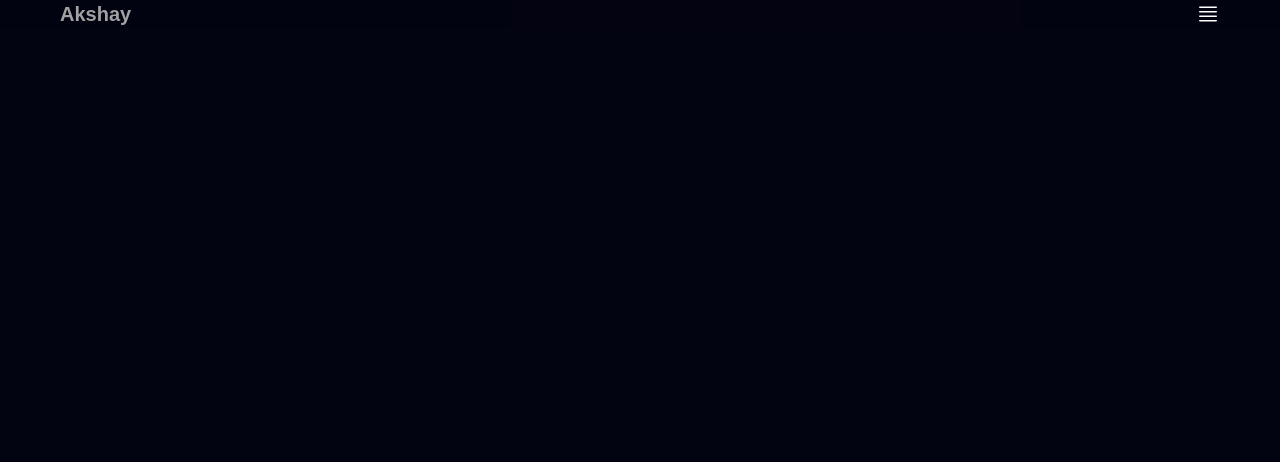
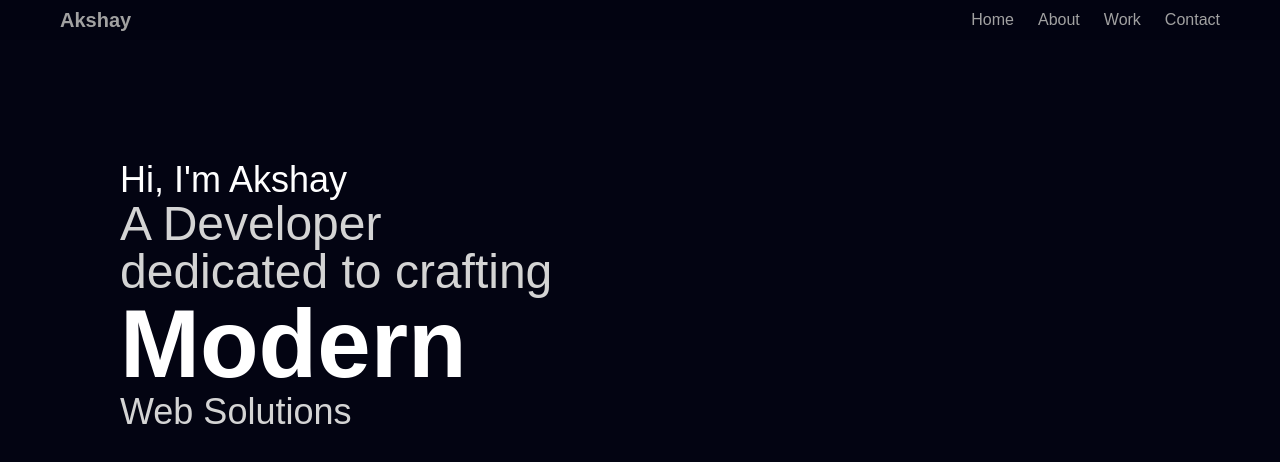
Before and after one commit to AkshayKappala/AkshayKappala.github.io, a React (Vite) app: page / in a window 1280 px wide. Shown: the top 462 px of the page. Built offline with nearby package versions, Linux system fonts and the light colour scheme; a web font is replaced by a local one.

Commit message:
feat: add Hero and FlipWords components, update Navbar for mobile support, and include new dependencies

```diff
--- a/package.json
+++ b/package.json
@@ -11,8 +11,10 @@
 	},
 	"dependencies": {
 		"@tailwindcss/vite": "^4.1.17",
+		"motion": "^12.23.24",
 		"react": "^19.2.0",
 		"react-dom": "^19.2.0",
+		"tailwind-merge": "^3.4.0",
 		"tailwindcss": "^4.1.17"
 	},
 	"devDependencies": {
--- a/src/App.jsx
+++ b/src/App.jsx
@@ -1,11 +1,12 @@
+import Hero from "./sections/Hero";
 import Navbar from "./sections/Navbar";
 
 const App = () => {
 	return (
 		<div className="container mx-auto max-w-7xl">
-			{/* navbar */}
 			<Navbar />
 			{/* hero */}
+			<Hero />
 			{/* about */}
 			{/* projects */}
 			{/* experience */}
--- /dev/null
+++ b/src/components/FlipWords.jsx
@@ -0,0 +1,87 @@
+"use client";
+import { AnimatePresence, motion } from "motion/react";
+import { useCallback, useEffect, useState } from "react";
+import { twMerge } from "tailwind-merge";
+
+export const FlipWords = ({ words, duration = 3000, className }) => {
+	const [currentWord, setCurrentWord] = useState(words[0]);
+	const [isAnimating, setIsAnimating] = useState(false);
+
+	const startAnimation = useCallback(() => {
+		const word = words[words.indexOf(currentWord) + 1] || words[0];
+		setCurrentWord(word);
+		setIsAnimating(true);
+	}, [currentWord, words]);
+
+	useEffect(() => {
+		if (!isAnimating)
+			setTimeout(() => {
+				startAnimation();
+			}, duration);
+	}, [isAnimating, duration, startAnimation]);
+
+	return (
+		<AnimatePresence
+			onExitComplete={() => {
+				setIsAnimating(false);
+			}}
+		>
+			<motion.div
+				initial={{
+					opacity: 0,
+					y: 10,
+				}}
+				animate={{
+					opacity: 1,
+					y: 0,
+				}}
+				transition={{
+					type: "spring",
+					stiffness: 100,
+					damping: 10,
+				}}
+				exit={{
+					opacity: 0,
+					y: -40,
+					x: 40,
+					filter: "blur(8px)",
+					scale: 2,
+					position: "absolute",
+				}}
+				className={twMerge("z-10 inline-block relative text-left", className)}
+				key={currentWord}
+			>
+				{currentWord.split(" ").map((word, wordIndex) => (
+					<motion.span
+						// biome-ignore lint/suspicious/noArrayIndexKey: false positive
+						key={word + wordIndex}
+						initial={{ opacity: 0, y: 10, filter: "blur(8px)" }}
+						animate={{ opacity: 1, y: 0, filter: "blur(0px)" }}
+						transition={{
+							delay: wordIndex * 0.3,
+							duration: 0.3,
+						}}
+						className="inline-block whitespace-nowrap"
+					>
+						{word.split("").map((letter, letterIndex) => (
+							<motion.span
+								// biome-ignore lint/suspicious/noArrayIndexKey: animation letters need stable index keys
+								key={word + letterIndex}
+								initial={{ opacity: 0, y: 10, filter: "blur(8px)" }}
+								animate={{ opacity: 1, y: 0, filter: "blur(0px)" }}
+								transition={{
+									delay: wordIndex * 0.3 + letterIndex * 0.05,
+									duration: 0.2,
+								}}
+								className="inline-block"
+							>
+								{letter}
+							</motion.span>
+						))}
+						<span className="inline-block">&nbsp;</span>
+					</motion.span>
+				))}
+			</motion.div>
+		</AnimatePresence>
+	);
+};
--- /dev/null
+++ b/src/components/HeroText.jsx
@@ -0,0 +1,103 @@
+import { motion } from "motion/react";
+import { FlipWords } from "./FlipWords";
+
+const HeroText = () => {
+	const words = ["Secure", "Modern", "Scalable"];
+	const variants = {
+		hidden: { opacity: 0, x: -50 },
+		visible: { opacity: 1, x: 0 },
+	};
+	return (
+		<div className="z-10 mt-20 text-center md:mt-40 md:text-left rounded-3xl bg-clip-text">
+			{/* Desktop View */}
+			<div className="flex-col hidden md:flex c-space">
+				<motion.h1
+					className="text-4xl font-medium"
+					variants={variants}
+					initial="hidden"
+					animate="visible"
+					transition={{ delay: 0.5 }}
+				>
+					Hi, I'm Akshay
+				</motion.h1>
+				<div className="flex flex-col items-start">
+					<motion.p
+						className="text-5xl font-medium text-neutral-300"
+						variants={variants}
+						initial="hidden"
+						animate="visible"
+						transition={{ delay: 0.6 }}
+					>
+						A Developer <br />
+						dedicated to crafting
+					</motion.p>
+					<motion.div
+						variants={variants}
+						initial="hidden"
+						animate="visible"
+						transition={{ delay: 0.7 }}
+					>
+						<FlipWords
+							words={words}
+							className="text-8xl font-black text-white"
+						/>
+					</motion.div>
+					<motion.p
+						className="text-4xl font-medium text-neutral-300"
+						variants={variants}
+						initial="hidden"
+						animate="visible"
+						transition={{ delay: 0.8 }}
+					>
+						Web Solutions
+					</motion.p>
+				</div>
+			</div>
+			{/* Mobile View */}
+			<div className="flex flex-col md:hidden space-y-6">
+				<motion.p
+					className="text-4xl font-medium"
+					variants={variants}
+					initial="hidden"
+					animate="visible"
+					transition={{ delay: 0.5 }}
+				>
+					Hi, I'm Akshay
+				</motion.p>
+				<div>
+					<motion.p
+						className="text-5xl font-black text-neutral-300"
+						variants={variants}
+						initial="hidden"
+						animate="visible"
+						transition={{ delay: 0.6 }}
+					>
+						Building
+					</motion.p>
+					<motion.div
+						variants={variants}
+						initial="hidden"
+						animate="visible"
+						transition={{ delay: 0.7 }}
+					>
+						<FlipWords
+							words={words}
+							className="text-7xl font-bold text-white"
+						/>
+					</motion.div>
+					<motion.p
+						className="text-4xl font-black text-neutral-300"
+						variants={variants}
+						initial="hidden"
+						animate="visible"
+						transition={{ delay: 0.8 }}
+					>
+						Web Applications
+					</motion.p>
+				</div>
+			</div>
+		</div>
+	);
+};
+
+export default HeroText;
--- /dev/null
+++ b/src/sections/Hero.jsx
@@ -0,0 +1,14 @@
+import HeroText from "../components/HeroText";
+
+const Hero = () => {
+	return (
+		<section
+			className="flex items-start justify-center md:items-start md:justify-start
+            min-h-screen overflow-hidden c-space"
+		>
+			<HeroText />
+		</section>
+	);
+};
+
+export default Hero;
--- a/src/sections/Navbar.jsx
+++ b/src/sections/Navbar.jsx
@@ -1,19 +1,76 @@
+import { motion } from "motion/react";
+import { useState } from "react";
+
+function Navigation() {
+	return (
+		<ul className="nav-ul">
+			<li className="nav-li">
+				<a className="nav-link" href="#home">
+					Home
+				</a>
+			</li>
+			<li className="nav-li">
+				<a className="nav-link" href="#about">
+					About
+				</a>
+			</li>
+			<li className="nav-li">
+				<a className="nav-link" href="#work">
+					Work
+				</a>
+			</li>
+			<li className="nav-li">
+				<a className="nav-link" href="#contact">
+					Contact
+				</a>
+			</li>
+		</ul>
+	);
+}
+
 const Navbar = () => {
+	const [isOpen, setIsOpen] = useState(false);
 	return (
 		<div className="fixed inset-x-0 z-20 w-full backdrop:blur-lg bg-primary/40">
 			<div className="mx-auto c-space max-w-7xl">
 				<div className="flex items-center justify-between py-2 sm:py-0">
 					<a
 						href="/"
-						className="text-xl font-bold transition-colors text-neutral-400 hover:text-white"
+						className="text-xl font-bold transition-colors text-neutral-400
+						hover:text-white"
 					>
 						Akshay
 					</a>
-					<button type="button">
-						<img src="assets/menu.svg" className="w-6 h-6" alt="toggle" />
+					<button
+						type="button"
+						onClick={() => setIsOpen(!isOpen)}
+						className="flex cursor-pointer text-neutral-400 hover:text-white
+						focus:outline-none sm:hidden"
+					>
+						<img
+							src={isOpen ? "assets/close.svg" : "assets/menu.svg"}
+							className="w-6 h-6"
+							alt="toggle"
+						/>
 					</button>
+					<nav className="hidden sm:flex">
+						<Navigation />
+					</nav>
 				</div>
 			</div>
+			{isOpen && (
+				<motion.div
+					initial={{ opacity: 0, x: -10 }}
+					animate={{ opacity: 1, x: 0 }}
+					style={{ maxHeight: "100vh" }}
+					transition={{ duration: 1 }}
+					className="block overflow-hidden text-center sm:hidden"
+				>
+					<nav className="pb-5">
+						<Navigation />
+					</nav>
+				</motion.div>
+			)}
 		</div>
 	);
 };
```
Also changed, not shown: 1 other file (tests, documents, lock files or other folders).
